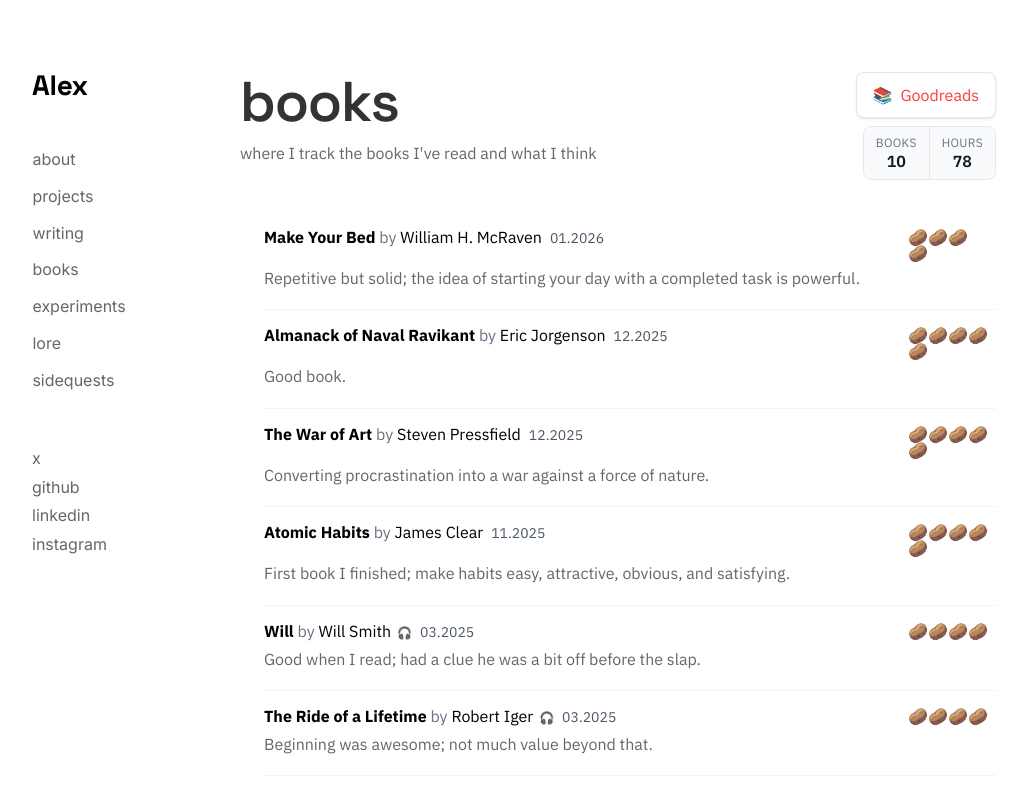
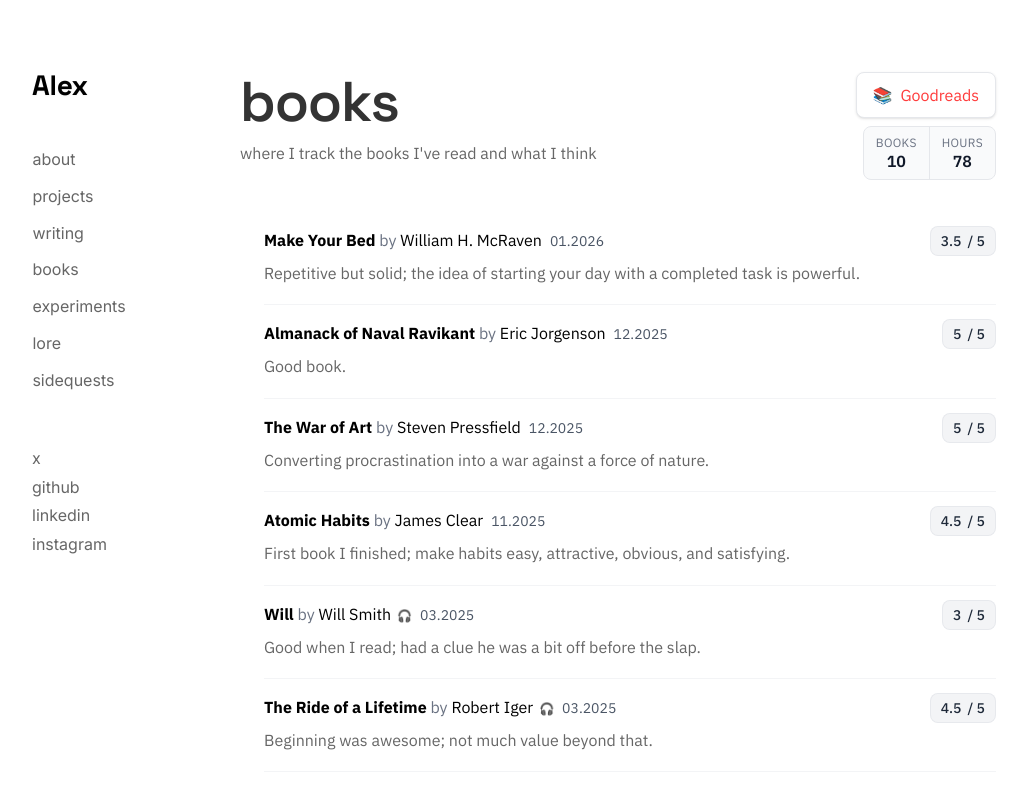
Before and after one commit to alexshibu1/alexshibu.com, a Next.js app: page /books in a window 1280 px wide. Shown: the top 785 px of the page, without its empty margins (48-1075 px from the left). Built offline with nearby package versions, Linux system fonts and the light colour scheme.

Commit message:
really well good stuff

```diff
--- a/app/books/BookCard.tsx
+++ b/app/books/BookCard.tsx
@@ -1,21 +1,14 @@
 import Link from "next/link";
 import type { Book } from "./books-data";
 import { formatDateOfFinishing, hasLongReview } from "./books-data";
+import { RatingPillTypography } from "./BookRatingDisplay";
 
 /** True if the book has a dedicated page (essay notes or long review). */
 function hasReviewPage(book: Book): boolean {
   return Boolean(book.notes || (book.slug && book.review && hasLongReview(book)));
 }
 
-function getRatingDisplay(rating: number): { full: number; hasHalf: boolean } {
-  const rating5 = Math.round((rating / 10) * 5 * 2) / 2;
-  const fullRating = Math.floor(rating5);
-  const hasHalf = rating5 % 1 !== 0;
-  return { full: fullRating, hasHalf };
-}
-
 export function BookCard({ book }: { book: Book }) {
-  const { full, hasHalf } = getRatingDisplay(book.rating);
   const formattedDate = formatDateOfFinishing(book.dateRead);
 
   return (
@@ -61,18 +54,8 @@ export function BookCard({ book }: { book: Book }) {
             </span>
           </div>
 
-          {/* Rating: fixed width so potatoes align left in same place (4 or 5) */}
-          <div className="text-gray-900 text-base leading-none flex justify-start md:justify-end">
-            <span
-              className="inline-flex justify-start min-w-[5.5rem]"
-              style={{ width: "5.5rem" }}
-              aria-label={`${book.rating} out of 10`}
-            >
-              {"🥔".repeat(full)}
-              <span className="opacity-0" aria-hidden="true">
-                {"🥔".repeat(5 - full - (hasHalf ? 1 : 0))}
-              </span>
-            </span>
+          <div className="flex justify-start md:justify-end">
+            <RatingPillTypography ratingOutOf10={book.rating} ariaLabel={`${book.rating} out of 10`} />
           </div>
         </div>
 
--- /dev/null
+++ b/app/books/BookRatingDisplay.tsx
@@ -0,0 +1,152 @@
+"use client";
+
+/** Convert rating out of 10 to display value out of 5 (0.5 steps). */
+export function getRating5(ratingOutOf10: number): {
+  full: number;
+  hasHalf: boolean;
+  value: number;
+} {
+  const value = Math.round((ratingOutOf10 / 10) * 5 * 2) / 2;
+  const full = Math.floor(value);
+  const hasHalf = value % 1 !== 0;
+  return { full, hasHalf, value };
+}
+
+type RatingDisplayProps = { ratingOutOf10: number; ariaLabel?: string };
+
+/** Shared pill wrapper: same look for every rating option, font-medium throughout. */
+const PILL_CLASS =
+  "inline-flex items-center justify-center gap-1.5 rounded-lg px-2.5 py-1 text-sm font-medium tabular-nums bg-gray-100 text-gray-800 border border-gray-200/80";
+
+/** Option 1: Stars inside pill — ★★★★½ */
+export function RatingStars({ ratingOutOf10, ariaLabel }: RatingDisplayProps) {
+  const { full, hasHalf } = getRating5(ratingOutOf10);
+  const label = ariaLabel ?? `${ratingOutOf10} out of 10`;
+  return (
+    <span
+      className={PILL_CLASS}
+      aria-label={label}
+      title={`${(ratingOutOf10 / 2).toFixed(1)} / 5`}
+    >
+      {Array.from({ length: 5 }, (_, i) => {
+        if (i < full)
+          return (
+            <span key={i} className="text-amber-500" aria-hidden>
+              ★
+            </span>
+          );
+        if (i === full && hasHalf)
+          return (
+            <span key={i} className="text-amber-500 opacity-70" aria-hidden>
+              ★
+            </span>
+          );
+        return (
+          <span key={i} className="text-gray-300" aria-hidden>
+            ★
+          </span>
+        );
+      })}
+      <span>/ 5</span>
+    </span>
+  );
+}
+
+/** Option 2: Pill + typography — "4.5 / 5" inside one pill, same font weight. */
+export function RatingPillTypography({
+  ratingOutOf10,
+  ariaLabel,
+}: RatingDisplayProps) {
+  const { value } = getRating5(ratingOutOf10);
+  const label = ariaLabel ?? `${ratingOutOf10} out of 10`;
+  return (
+    <span
+      className={PILL_CLASS}
+      aria-label={label}
+      title={`${value} / 5`}
+    >
+      <span>{value}</span>
+      <span>/ 5</span>
+    </span>
+  );
+}
+
+/** Option 3: Bar inside pill — segments + "/ 5" */
+export function RatingBar({ ratingOutOf10, ariaLabel }: RatingDisplayProps) {
+  const { full, hasHalf } = getRating5(ratingOutOf10);
+  const label = ariaLabel ?? `${ratingOutOf10} out of 10`;
+  return (
+    <span
+      className={PILL_CLASS}
+      aria-label={label}
+      title={`${(ratingOutOf10 / 2).toFixed(1)} / 5`}
+    >
+      <span className="inline-flex items-center gap-0.5">
+        {Array.from({ length: 5 }, (_, i) => {
+          const filled = i < full;
+          const half = i === full && hasHalf;
+          return (
+            <span
+              key={i}
+              className="h-1.5 w-3 rounded-sm overflow-hidden bg-gray-200 flex-shrink-0"
+              aria-hidden
+            >
+              {filled ? (
+                <span className="block h-full w-full bg-amber-500 rounded-sm" />
+              ) : half ? (
+                <span className="block h-full w-1/2 bg-amber-500 rounded-l-sm" />
+              ) : null}
+            </span>
+          );
+        })}
+      </span>
+      <span>/ 5</span>
+    </span>
+  );
+}
+
+/** Option 4: Dots inside pill — ●●●●○ + "/ 5" */
+export function RatingDots({ ratingOutOf10, ariaLabel }: RatingDisplayProps) {
+  const { full, hasHalf } = getRating5(ratingOutOf10);
+  const label = ariaLabel ?? `${ratingOutOf10} out of 10`;
+  return (
+    <span
+      className={PILL_CLASS}
+      aria-label={label}
+      title={`${(ratingOutOf10 / 2).toFixed(1)} / 5`}
+    >
+      <span className="inline-flex items-center gap-1">
+        {Array.from({ length: 5 }, (_, i) => {
+          if (i < full)
+            return (
+              <span key={i} className="w-1.5 h-1.5 rounded-full bg-gray-700" aria-hidden />
+            );
+          if (i === full && hasHalf)
+            return (
+              <span
+                key={i}
+                className="w-1.5 h-1.5 rounded-full border-2 border-gray-700 bg-gray-400"
+                aria-hidden
+              />
+            );
+          return (
+            <span
+              key={i}
+              className="w-1.5 h-1.5 rounded-full border border-gray-300 bg-transparent"
+              aria-hidden
+            />
+          );
+        })}
+      </span>
+      <span>/ 5</span>
+    </span>
+  );
+}
+
+/** All variants for preview; pass rating out of 10. */
+export const RATING_OPTIONS = [
+  { id: "stars", label: "Stars", Component: RatingStars },
+  { id: "pill-typography", label: "Pill + Typography", Component: RatingPillTypography },
+  { id: "bar", label: "Bar", Component: RatingBar },
+  { id: "dots", label: "Dots", Component: RatingDots },
+] as const;
--- a/app/books/[slug]/page.tsx
+++ b/app/books/[slug]/page.tsx
@@ -6,6 +6,7 @@ import {
   formatDateOfFinishing,
   LONG_REVIEW_MIN_LENGTH,
 } from "../books-data";
+import { RatingPillTypography } from "../BookRatingDisplay";
 
 export function generateStaticParams() {
   return getBooksWithLongReview().map((b) => ({ slug: b.slug! }));
@@ -24,8 +25,6 @@ export default function BookReviewPage({
   const formattedStarted = book.dateStarted
     ? formatDateOfFinishing(book.dateStarted)
     : null;
-  const full = Math.floor((book.rating / 10) * 5);
-  const hasHalf = Math.round((book.rating / 10) * 5 * 2) / 2 - full !== 0;
 
   return (
     <main className="page-content">
@@ -61,10 +60,7 @@ export default function BookReviewPage({
             <span className="tabular-nums">{formattedDate}</span>
           )}
           <span className="mx-2 text-gray-400">·</span>
-          <span className="text-gray-900">
-            {"🥔".repeat(full)}
-            {hasHalf ? "" : null}
-          </span>
+          <RatingPillTypography ratingOutOf10={book.rating} ariaLabel={`${book.rating} out of 10`} />
         </p>
         <div className="mt-2 prose prose-gray max-w-none">
           <p className="text-base md:text-lg text-gray-700 leading-relaxed whitespace-pre-line">
--- a/app/books/books-data.ts
+++ b/app/books/books-data.ts
@@ -30,7 +30,7 @@ export const books: Book[] = [
   {
     title: "Make Your Bed",
     author: "William H. McRaven",
-    rating: 8,
+    rating: 7,
     dateRead: "01.2026",
     notes: "make-your-bed-notes",
     slug: "make-your-bed",
@@ -55,7 +55,7 @@ export const books: Book[] = [
   {
     title: "Will",
     author: "Will Smith",
-    rating: 8.5,
+    rating: 6,
     dateRead: "03.2025",
     slug: "will",
     isAudiobook: true,
@@ -105,7 +105,7 @@ export const books: Book[] = [
   {
     title: "Why We Sleep",
     author: "Matthew Walker",
-    rating: 8.7,
+    rating: 8,
     dateStarted: "12.2023",
     dateRead: "01.2024",
     notes: "why-we-sleep",
@@ -146,7 +146,7 @@ export const books: Book[] = [
   {
     title: "Atomic Habits",
     author: "James Clear",
-    rating: 10,
+    rating: 9,
     dateRead: "11.2025",
     dateStarted: "03.2023",
     notes: "atomic-habits-notes",
```
